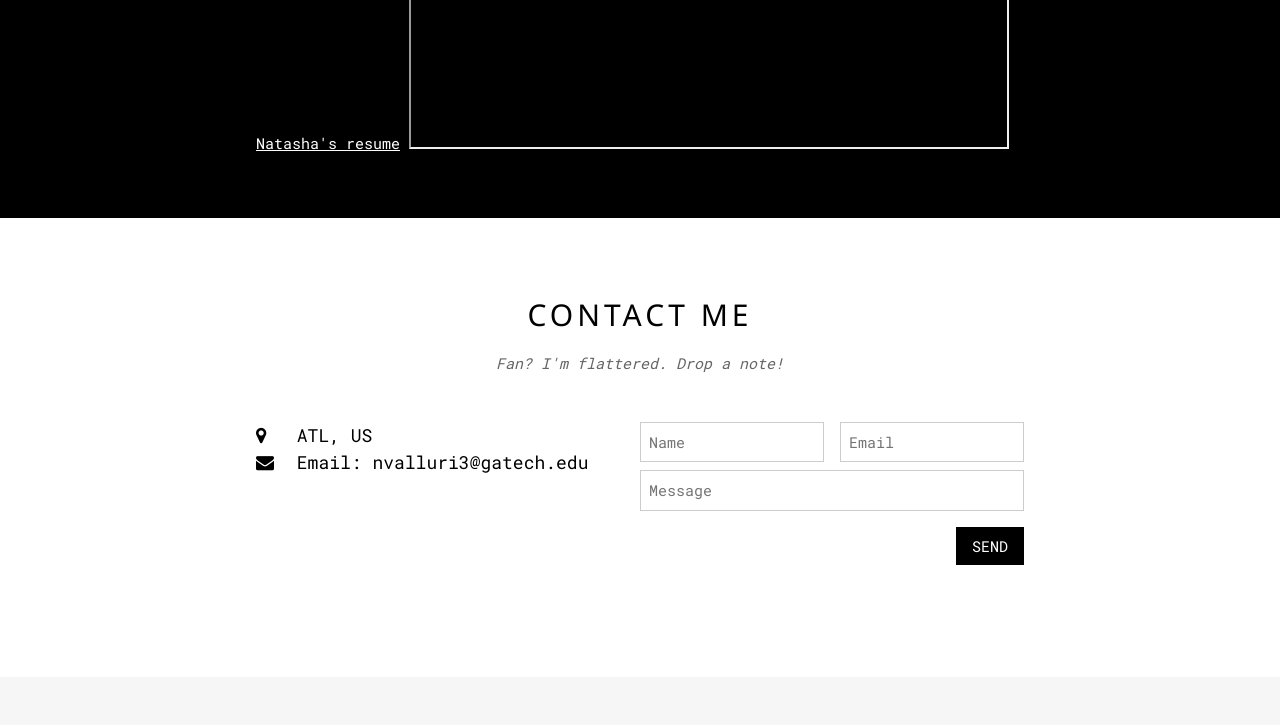
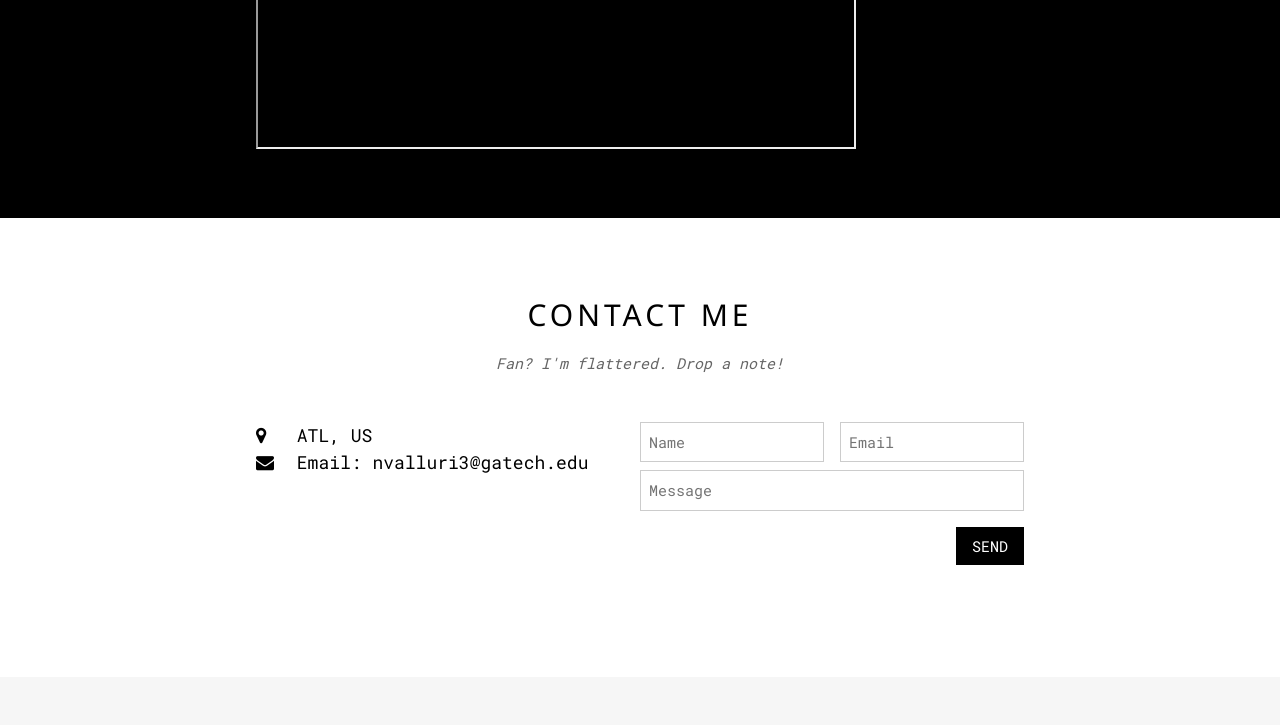
Before and after one commit to natasha-png/natasha-png.github.io, a plain HTML site: page index.html in a window 1280 px wide. Shown: the part 1680-2405 px from the top of the page. Drawn offline with nearby package versions, Linux system fonts and the light colour scheme.

```diff
--- a/index.html
+++ b/index.html
@@ -91,7 +91,6 @@
   <div class="w3-black" id="tour">
     <div class="w3-container w3-content w3-padding-64" style="max-width:800px">
       <h2 class="w3-wide w3-center">RESUME</h2>
-      <a href="/webimages/NV-2025-Resume.pdf">Natasha's resume</a>
       <iframe src="/webimages/NV-2025-Resume.pdf" height="1000" width="600"></iframe>
     </div>
   </div>
```
